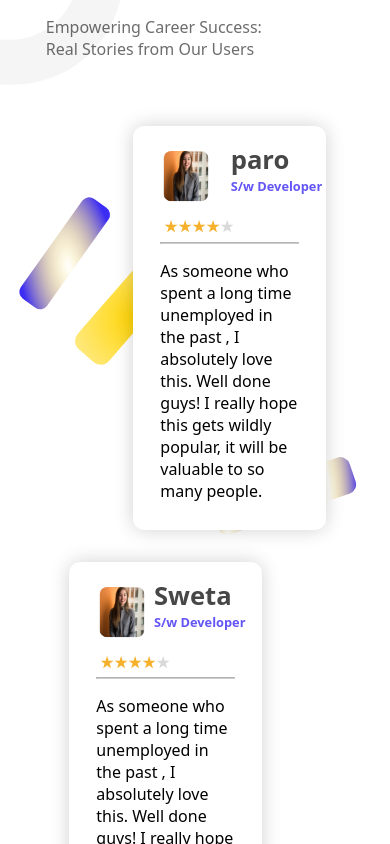
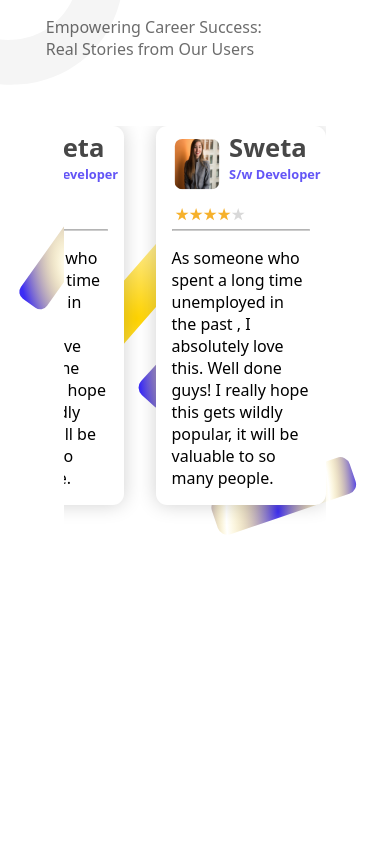
Before and after one commit to soumen974/WorkFolio, a React (Create React App) app: page / in a window 390 px wide. Shown: the part 940-1784 px from the top of the page. After the commit the page ends 1546 px from the top, so only its background shows below. Built offline with nearby package versions, Linux system fonts and the light colour scheme.

Commit message:
adiing the riving like slider effect

```diff
--- a/src/Components/Section01.css
+++ b/src/Components/Section01.css
@@ -49,8 +49,6 @@
 }
 
 
-
-
 .right_landing_content{
     display: flex;
 }
@@ -80,15 +78,13 @@ position:relative;
     width: 7.8rem;
 }
 
-
-
 .Down_things{
     padding: 0rem 4.4rem ;
     margin-top: -8rem;
 
 }
 .Down_things button {
-    padding: 0.85rem 3.2rem ;
+    padding: 0.65rem 2rem ;
     background-color:  #4a3af9eb;
     border-radius: 0.4rem;
     border: .2rem solid transparent;
@@ -162,7 +158,6 @@ position:relative;
 
 }
 .Down_things button {
-    padding: 0.85rem 3.2rem ;
 
     border-radius: 0.4rem;
     border: 1px solid transparent;
@@ -210,7 +205,6 @@ position:relative;
 
 }
 .Down_things button {
-    padding: 0.85rem 3.2rem ;
 
     border-radius: 0.4rem;
     border: 1px solid transparent;
--- a/src/Components/Section02.css
+++ b/src/Components/Section02.css
@@ -333,24 +333,49 @@ border-color:rgba(0, 0, 0, 0.29) ;
 
     .content{
 
-        padding: 0rem 0rem 0rem 5rem;
+        padding: 0rem 0rem 0rem 0rem;
         z-index: 0;
         margin-top: -30rem;
         justify-content:right;
-       display: grid;
        position:relative;
        gap: 2rem;
        box-sizing: border-box;
+       overflow: scroll;
+       display: flex;
+      /* flex-wrap: wrap; */
+
     }
-    .head-box-model{
-        display: inline-flex;
-        padding: 0.2rem;
-        flex-wrap: wrap;
-        width: 100%;
-        justify-content: space-between;
+
+    .Review-box-model:nth-child(2) {
+        /* margin-top: 1.9rem; */
+    margin-left: 0rem;
+
+    }
+
+    .Review-box-model:nth-child(1) {
+    margin-left: 0rem;
+
+    }
 
 
-    }
+.Review-box-model{
+    padding: 0rem 1rem;
+    /* height: 15rem; */
+    width: 200%;
+    height: 10%;
+     background-color: white;
+     border-radius: 0.7rem;
+     box-sizing:content-box;
+     box-shadow: 0 0 19px rgba(0, 0, 0, 0.185);
+     z-index: 4;
+
+ }
+
+
+
+
+
+
 
 }
 
@@ -373,4 +398,6 @@ border-color:rgba(0, 0, 0, 0.29) ;
 
     }
 
+
+
 }
```
